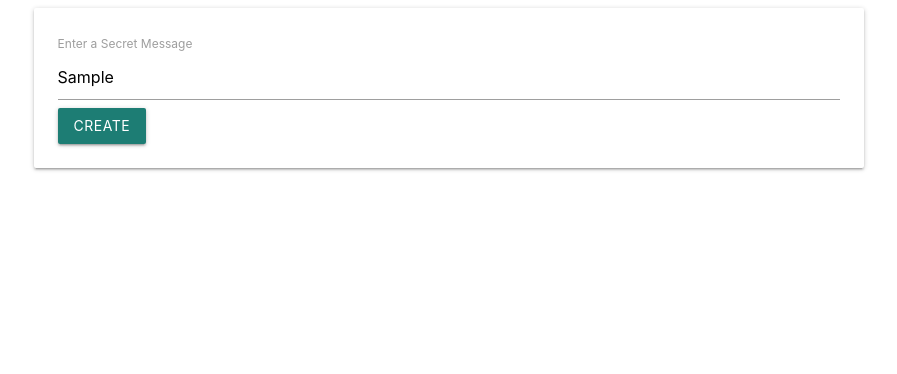
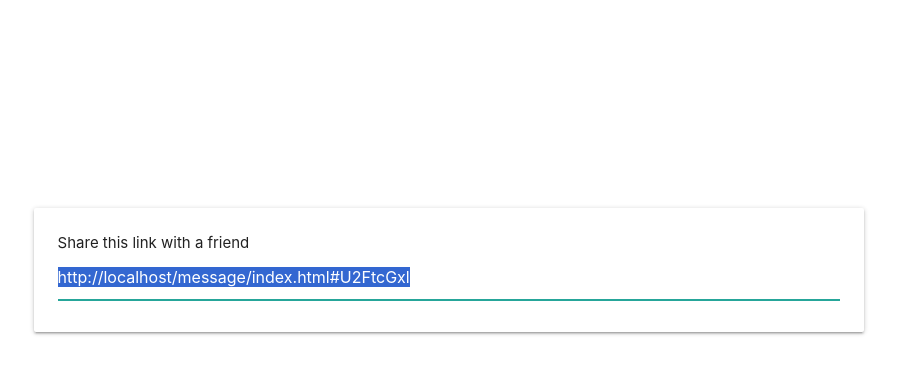
Before and after one commit to stanrocks/JS_bootcamp, a plain HTML site: page message/index.html in a window 1280 px wide. Both pictures are taken after typing "Sample" into the empty fields and a click on the button "CREATE". Shown: the whole page, without its empty margins (191-1088 px from the left). Drawn offline with nearby package versions, Linux system fonts and the light colour scheme.

Commit message:
secret message - finished

```diff
--- a/message/index.html
+++ b/message/index.html
@@ -6,18 +6,40 @@
   <meta name="viewport" content="width=device-width, initial-scale=1.0">
   <title>Secret Message</title>
   <link rel="stylesheet" href="https://cdnjs.cloudflare.com/ajax/libs/materialize/1.0.0/css/materialize.min.css">
+  <style>
+    .row {
+      margin-top: 25vh;
+    }
+
+    h1 {
+      margin-top: 0;
+    }
+  </style>
 </head>
 
 <body>
   <div class="row">
     <div class="col s8 offset-s2">
-      <div class="card-panel">
+      <div id="message-show" class="card-panel hide">
+        <h1></h1>
+        <div>
+          <a href="./index.html">Create your own secret message</a>
+        </div>
+      </div>
+
+      <div id="message-form" class="card-panel">
         <form action="
         ">
           <label for="">Enter a Secret Message</label>
-          <input type="text">
+          <input id="message-input" type="text">
           <button class="btn">Create</button>
         </form>
+      </div>
+
+      <div id="link-form" class="card-panel hide">
+        <div>Share this link with a friend
+          <input id="link-input" type="text">
+        </div>
       </div>
     </div>
   </div>
--- a/message/index.js
+++ b/message/index.js
@@ -1,7 +1,27 @@
+// destruct hash
+const { hash } = window.location;
+
+// remove # from hash
+const message = atob(hash.replace('#', ''));
+
+if (message) {
+	document.querySelector('#message-form').classList.add('hide');
+	document.querySelector('#message-show').classList.remove('hide');
+
+	document.querySelector('h1').innerHTML = message;
+}
+
 document.querySelector('form').addEventListener('submit', (event) => {
 	event.preventDefault();
 
-	const input = document.querySelector('input');
+	document.querySelector('#message-form').classList.add('hide');
+	document.querySelector('#link-form').classList.remove('hide');
 
-	console.log(input.value);
+	const input = document.querySelector('#message-input');
+	// console.log(input.value);
+	const encrypted = btoa(input.value);
+
+	const linkInput = document.querySelector('#link-input');
+	linkInput.value = `${window.location}#${encrypted}`;
+	linkInput.select();
 });
```
